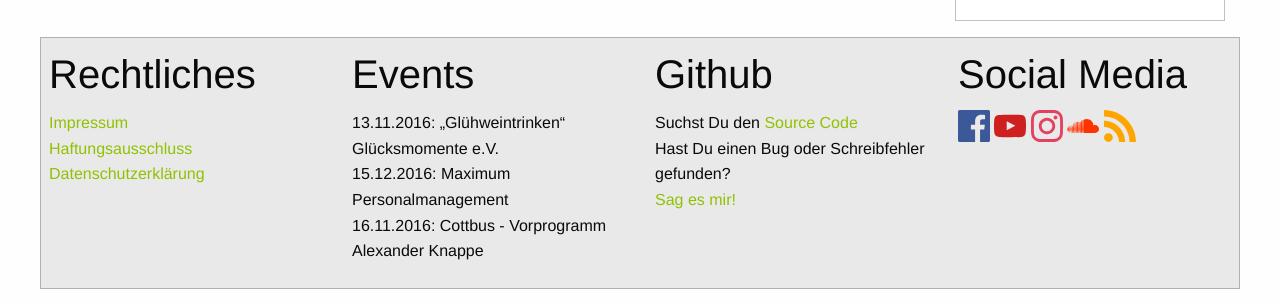
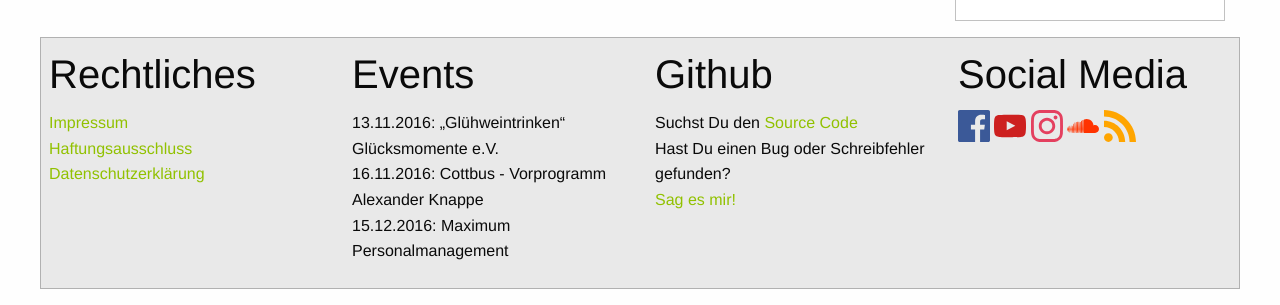
Before and after one commit to MarauderXtreme/leon, a Jekyll site: the page built from impressum.md, in a window 1280 px wide, cut to the strip 1013-1318 px from the top of the page. Built offline with Jekyll 4.4.1, drawn with Linux system fonts in a browser that asks for light colours; some web fonts are replaced.

```diff
--- a/_data/events.yaml
+++ b/_data/events.yaml
@@ -5,12 +5,12 @@ events:
     location: „Glühweintrinken“ Glücksmomente e.V.
     location-en: „Glühweintrinken“ Glücksmomente e.V.
   -
+    date: 16.11.2016
+    date-en: "11/16/2016"
+    location: Cottbus - Vorprogramm Alexander Knappe
+    location-en: Cottbus - Vorprogramm Alexander Knappe
+  -
     date: 15.12.2016
     date-en: "12/15/2016"
     location: Maximum Personalmanagement
     location-en: Maximum Personalmanagement
-  -
-    date: 16.11.2016
-    date-en: "11/16/2016"
-    location: Cottbus - Vorprogramm Alexander Knappe
-    location-en: Cottbus - Vorprogramm Alexander Knappe
```
